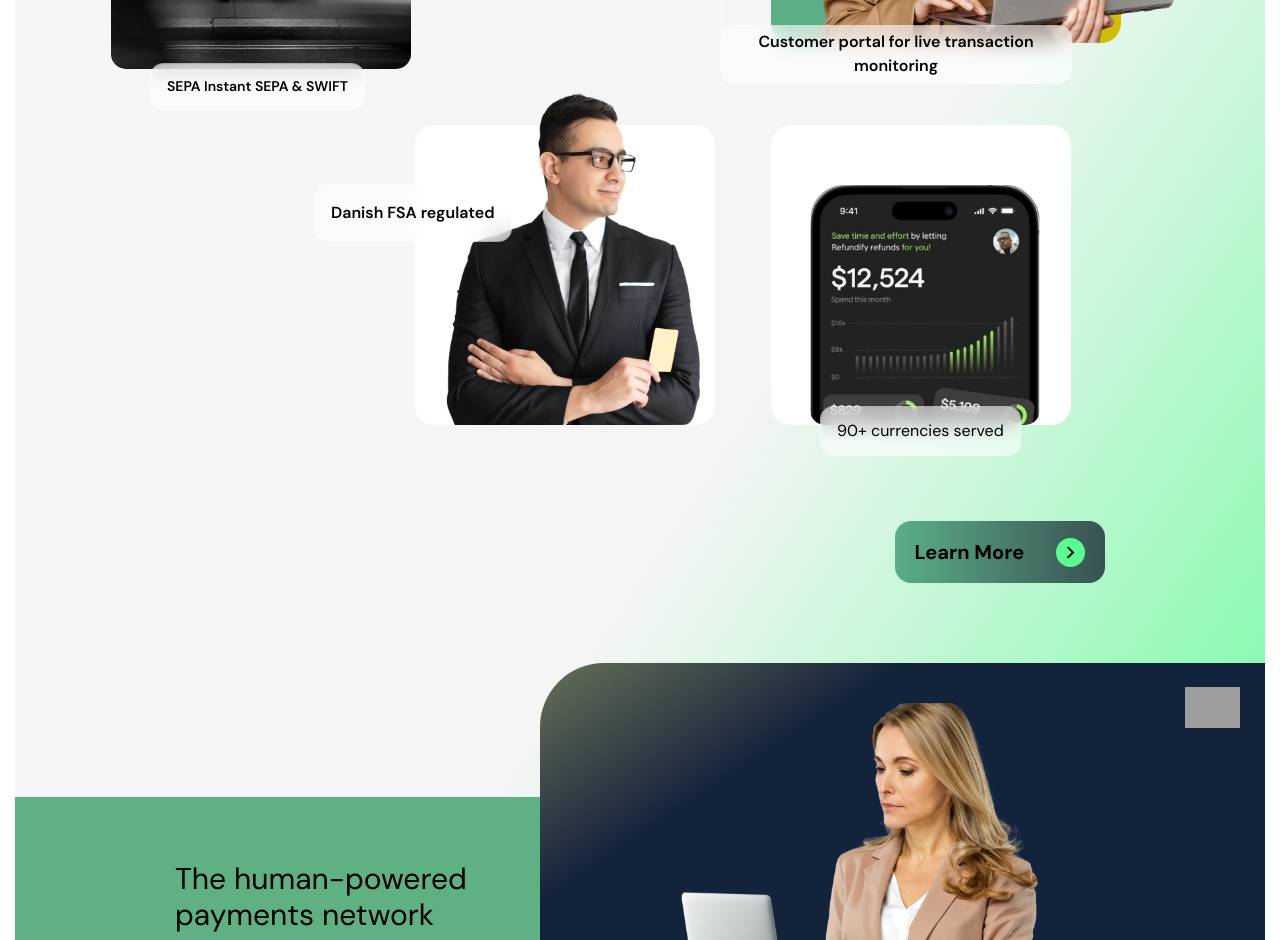
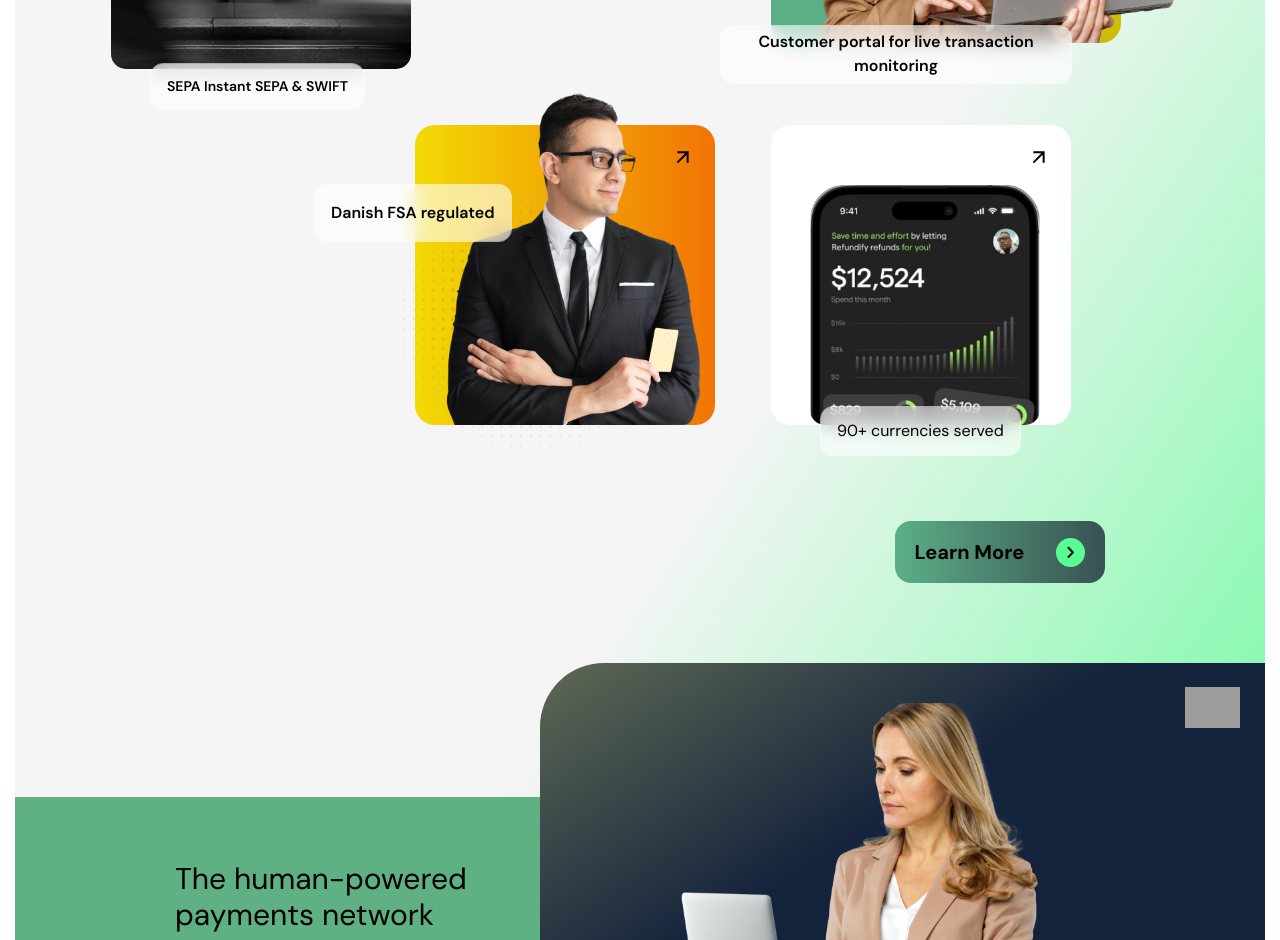
Before and after one commit to MhykelB/TransAlliance, a React (Create React App) app: page / in a window 1280 px wide. Shown: the part 1860-2800 px from the top of the page. Built offline with nearby package versions, Linux system fonts and the light colour scheme; grey boxes are pictures that could not be loaded; a web font is replaced by a local one.

Commit message:
final-deploy

```diff
--- a/src/components/AppPage.jsx
+++ b/src/components/AppPage.jsx
@@ -5,7 +5,7 @@ import Button from "@mui/material/Button";
 import CardMedia from "@mui/material/CardMedia";
 import ArrowForwardIcon from "@mui/icons-material/ArrowForward";
 import Flex from "../customMuiComponents/Flex";
-import KeyboardArrowRightIcon from "@mui/icons-material/KeyboardArrowRight";
+import KeyboardArrowRightRoundedIcon from "@mui/icons-material/KeyboardArrowRightRounded";
 import { SecondPage } from "./SecondPage";
 import { ThirdPage } from "./ThirdPage";
 import { FourthPage } from "./FourthPage";
@@ -178,8 +178,6 @@ const FirstPageWelcomeTextComponent = () => {
           borderRadius: 11,
           background:
             "linear-gradient(to right, rgba(242, 116, 5, 1), rgba(242, 218, 5, 1))",
-          // width: "300px",
-          outline: "2px solid black",
         }}
       >
         <Typography
@@ -261,7 +259,7 @@ const FirstPageFooter = () => {
           }}
         >
           {" "}
-          <KeyboardArrowRightIcon />{" "}
+          <KeyboardArrowRightRoundedIcon />{" "}
         </IconButton>
       </Flex>
       <CardMedia
--- a/src/components/FifthPage.jsx
+++ b/src/components/FifthPage.jsx
@@ -3,7 +3,7 @@ import { Checkbox, Divider, Stack, TextField } from "@mui/material";
 import Typography from "@mui/material/Typography";
 import CardMedia from "@mui/material/CardMedia";
 import Flex from "../customMuiComponents/Flex";
-import KeyboardArrowRightIcon from "@mui/icons-material/KeyboardArrowRight";
+import KeyboardArrowRightRoundedIcon from "@mui/icons-material/KeyboardArrowRightRounded";
 
 export const FifthPage = () => {
   return (
@@ -90,7 +90,7 @@ const LadyAndForm = () => {
             >
               Submit
             </Typography>
-            <KeyboardArrowRightIcon
+            <KeyboardArrowRightRoundedIcon
               sx={{
                 p: 0.3,
                 background: "rgba(91, 251, 148, 1)",
@@ -184,7 +184,7 @@ const FooterTextsWrapper = () => {
           <Typography fontWeight={"bold"} fontSize={15}>
             Contact us
           </Typography>
-          <KeyboardArrowRightIcon
+          <KeyboardArrowRightRoundedIcon
             sx={{
               p: 0.1,
               background: "rgba(91, 251, 148, 1)",
@@ -237,8 +237,8 @@ const SocialIcon = ({ name }) => {
         outline: "1px solid #122038",
         borderRadius: 50,
         padding: name === "facebook" ? 12 : 15,
-        paddingRight: name === "facebook" ? 15 : 12,
-        paddingLeft: name === "facebook" ? 15 : 12,
+        paddingRight: 15,
+        paddingLeft: 15,
       }}
       component="img"
       image={`/images/${name}.png`}
--- a/src/components/FourthPage.jsx
+++ b/src/components/FourthPage.jsx
@@ -3,7 +3,7 @@ import { Box, IconButton, Stack } from "@mui/material";
 import Typography from "@mui/material/Typography";
 import CardMedia from "@mui/material/CardMedia";
 import Flex from "../customMuiComponents/Flex";
-import KeyboardArrowRightIcon from "@mui/icons-material/KeyboardArrowRight";
+import KeyboardArrowRightRoundedIcon from "@mui/icons-material/KeyboardArrowRightRounded";
 import Grid from "@mui/material/Grid";
 export const FourthPage = () => {
   return (
@@ -91,7 +91,7 @@ const SectorImage = ({ name, text, top, left, bottom, right }) => {
             }}
           >
             {" "}
-            <KeyboardArrowRightIcon />{" "}
+            <KeyboardArrowRightRoundedIcon />{" "}
           </IconButton>
         </Flex>
       </Stack>
--- a/src/components/SecondPage.jsx
+++ b/src/components/SecondPage.jsx
@@ -3,7 +3,8 @@ import { Box, Stack } from "@mui/material";
 import Typography from "@mui/material/Typography";
 import CardMedia from "@mui/material/CardMedia";
 import Flex from "../customMuiComponents/Flex";
-import KeyboardArrowRightIcon from "@mui/icons-material/KeyboardArrowRight";
+import ArrowForwardIcon from "@mui/icons-material/ArrowForward";
+import KeyboardArrowRightRoundedIcon from "@mui/icons-material/KeyboardArrowRightRounded";
 
 export const SecondPage = () => {
   return (
@@ -135,7 +136,7 @@ const PictureLine1 = () => {
           <Typography alignSelf={"flex-end"} fontWeight={"bold"} fontSize={20}>
             Money out
           </Typography>
-          <KeyboardArrowRightIcon
+          <KeyboardArrowRightRoundedIcon
             sx={{
               p: 0.3,
               background: "black",
@@ -194,12 +195,13 @@ const PictureLine2 = () => {
           columnGap: 7,
         }}
       >
-        <Stack gap={5}>
+        <Stack gap={0}>
           <PersonCardImage
             sx={{
               width: "300px",
               height: "300px",
-              background: "white",
+              background:
+                "linear-gradient(to left, rgba(242, 116, 5, 1), rgba(242, 218, 5, 1))",
               borderRadius: 5,
             }}
             cardsx={{
@@ -245,7 +247,7 @@ const PictureLine2 = () => {
         <Typography alignSelf={"flex-end"} fontWeight={"bold"} fontSize={20}>
           Learn More
         </Typography>
-        <KeyboardArrowRightIcon
+        <KeyboardArrowRightRoundedIcon
           sx={{
             p: 0.3,
             background: "rgba(91, 251, 148, 1)",
@@ -281,6 +283,36 @@ const PersonCardImage = ({
         ...sx,
       }}
     >
+      {name === "SEPA3" && (
+        <CardMedia
+          style={{
+            position: "absolute",
+            bottom: -100,
+            left: -50,
+            width: "300px",
+            overflow: "hidden",
+            height: "auto",
+            borderRadius: 15,
+            ...cardsx,
+          }}
+          component="img"
+          image={`/images/vector.png`}
+          alt={`${name}`}
+        />
+      )}
+      {(name === "SEPA3" || name === "SEPA4") && (
+        <ArrowForwardIcon
+          fontSize="medium"
+          sx={{
+            position: "absolute",
+            top: 20,
+            right: 20,
+            ml: "",
+            transform: "rotate(-45deg)",
+          }}
+        />
+      )}
+
       <CardMedia
         style={{
           width: width,
@@ -357,20 +389,16 @@ const Footer = () => {
             dedication to solving our customers’ most complex cross-border
             payments challenges.
           </Typography>
-          <Flex sx={{ ...buttonProps, py: 1, borderRadius: 2 }}>
-            <Typography
-              alignSelf={"flex-end"}
-              fontWeight={"bold"}
-              fontSize={20}
-            >
+          <Flex sx={{ ...buttonProps, py: 1, borderRadius: 3 }}>
+            <Typography alignSelf={"flex-end"} fontWeight={500} fontSize={20}>
               Learn More
             </Typography>
-            <KeyboardArrowRightIcon
+            <KeyboardArrowRightRoundedIcon
               sx={{
-                p: 0.3,
+                p: 0.1,
                 background: "black",
-                color: "#5AAF87",
-                borderRadius: 4,
+                color: "#31E876",
+                borderRadius: 8,
                 "&:hover": {
                   opacity: 0.6,
                   cursor: "pointer",
@@ -389,7 +417,7 @@ const Footer = () => {
           pl: 5,
           borderTopLeftRadius: "4rem",
           background:
-            "linear-gradient(to bottom right, rgba(93,103,84,1) 3%, rgba(20,35,60,1) 25%, rgba(20,35,60,1) 58%, rgba(20,35,60,1) 95%);",
+            "linear-gradient(to bottom right, rgba(93,103,84,1) 1%,rgba(93,103,84,1) 1%,rgba(20,35,60,1) 40%,  rgba(20,35,60,1) 58%, rgba(20,35,60,1) 95%);",
         }}
       >
         <CardMedia
```
